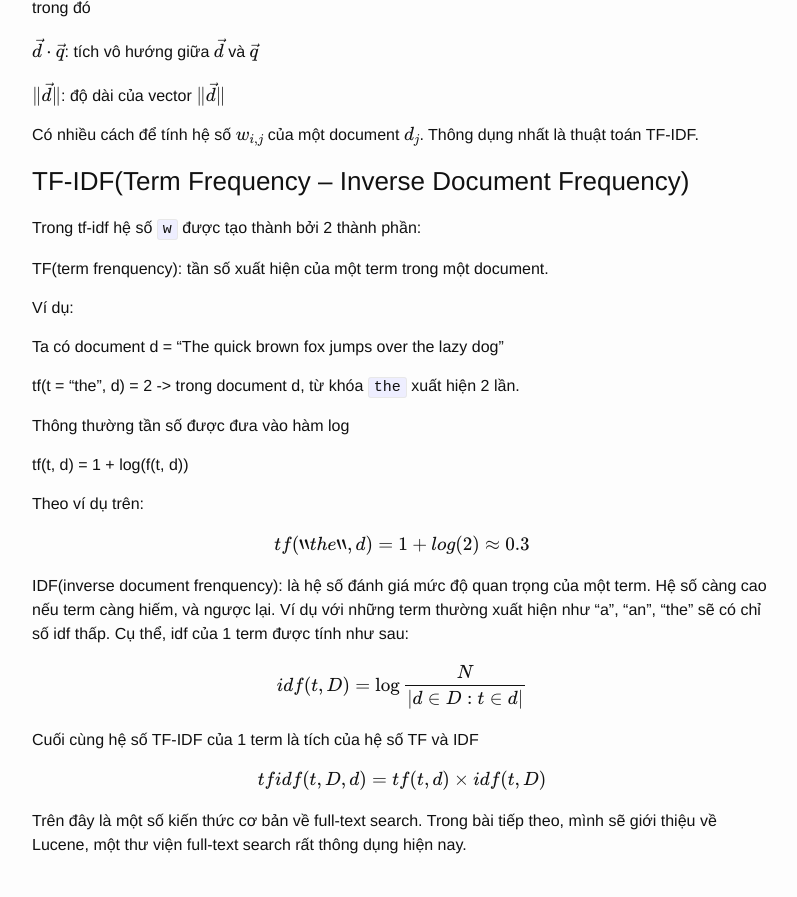
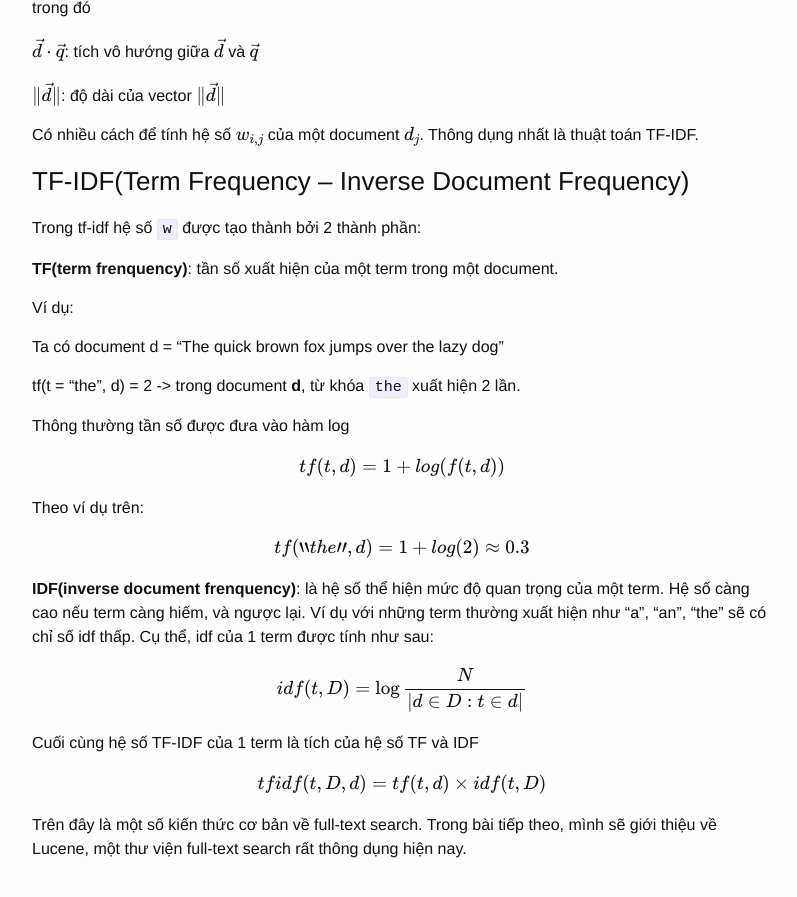
Before and after one commit to zinh/zinh.github.io, a Jekyll site: the page built from _posts/2014-11-23-solr-lucene-an-introduction.markdown, in a window 1280 px wide and 900 px high, scrolled down 2808 px. Shown: the top 897 px of the window, without its empty margins (238-1035 px from the left). Built offline with Jekyll 4.4.1, drawn with Linux system fonts in a browser that asks for light colours; formulas are drawn with MathJax 3.

Commit message:
update solr

```diff
--- a/_posts/2014-11-23-solr-lucene-an-introduction.markdown
+++ b/_posts/2014-11-23-solr-lucene-an-introduction.markdown
@@ -116,25 +116,27 @@ Có nhiều cách để tính hệ số \\(w\_{i, j}\\) của một document \\(
 
 Trong tf-idf hệ số `w` được tạo thành bởi 2 thành phần:
 
-TF(term frenquency): tần số xuất hiện của một term trong một document.
+__TF(term frenquency)__: tần số xuất hiện của một term trong một document.
 
 Ví dụ:
 
 Ta có document d = "The quick brown fox jumps over the lazy dog"
 
-tf(t = "the", d) = 2 -> trong document d, từ khóa `the` xuất hiện 2 lần.
+tf(t = "the", d) = 2 -> trong document __d__, từ khóa `the` xuất hiện 2 lần.
 
 Thông thường tần số được đưa vào hàm log
 
+$$
 tf(t, d) = 1 + log(f(t, d))
+$$
 
 Theo ví dụ trên:
 
 $$
-tf(``the``, d) = 1 + log(2) \approx 0.3
+tf(``the", d) = 1 + log(2) \approx 0.3
 $$
 
-IDF(inverse document frenquency): là hệ số đánh giá mức độ quan trọng của một term. Hệ số càng cao nếu term càng hiếm, và ngược lại. Ví dụ với những term thường xuất hiện như "a", "an", "the" sẽ có chỉ số idf thấp. Cụ thể, idf của 1 term được tính như sau:
+__IDF(inverse document frenquency)__: là hệ số thể hiện mức độ quan trọng của một term. Hệ số càng cao nếu term càng hiếm, và ngược lại. Ví dụ với những term thường xuất hiện như "a", "an", "the" sẽ có chỉ số idf thấp. Cụ thể, idf của 1 term được tính như sau:
 
 $$
 idf(t, D) = \log{\frac{N}{|d \in D : t \in d|}}
```
